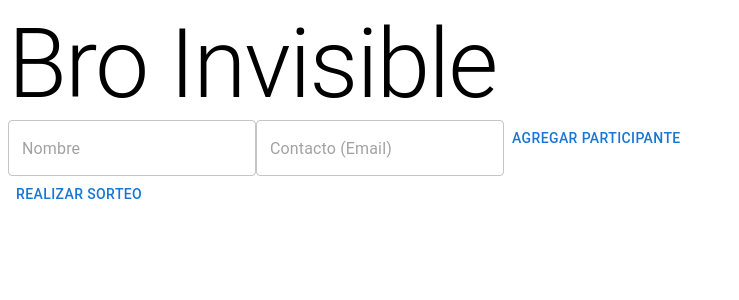
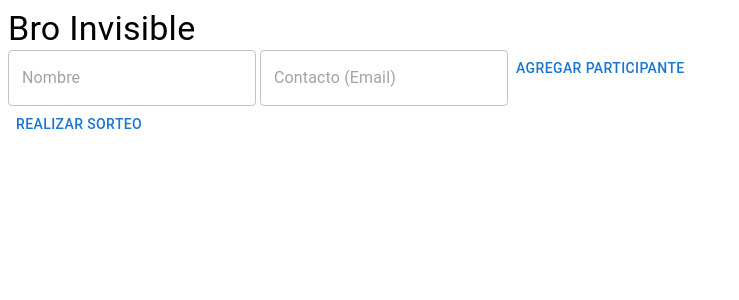
Before and after one commit to enzopazzelli/bro-invisible, a Next.js app: page / in a window 1280 px wide. Shown: the top 300 px of the page, without its empty margins (0-739 px from the left). Built offline with nearby package versions, Linux system fonts and the light colour scheme.

Commit message:
agregando el envio de mensajes

```diff
--- a/pages/api/enviarCorreo.js
+++ b/pages/api/enviarCorreo.js
@@ -4,8 +4,11 @@ export default async function handler(req, res) {
   if (req.method === 'POST') {
     const { email, mensaje } = req.body;
 
+    // Imprime las credenciales de correo electrónico para verificar que se estén cargando correctamente
+    console.log(`Credenciales de correo electrónico: ${process.env.EMAIL_USERNAME} / ${process.env.EMAIL_PASSWORD}`);
+
     let transporter = nodemailer.createTransport({
-      service: 'gmail', // o el servicio que estés utilizando
+      service: 'gmail',
       auth: {
         user: process.env.EMAIL_USERNAME,
         pass: process.env.EMAIL_PASSWORD
@@ -22,10 +25,11 @@ export default async function handler(req, res) {
     transporter.sendMail(mailOptions, (error, info) => {
       if (error) {
         console.error('Error enviando correo:', error);
-        return res.status(500).json({ error: 'Ocurrió un error al enviar el correo.' });
+        return res.status(500).json({ error: error.message }); // Devuelve el mensaje de error
       }
       console.log('Email enviado: ' + info.response);
-      res.status(200).send('Email enviado: ' + info.response);
+      res.status(200).json({ message: 'Email enviado: ' + info.response });
+
     });
   } else {
     res.status(404).send();
--- a/pages/index.js
+++ b/pages/index.js
@@ -8,6 +8,9 @@ export default function Home() {
   const [participantes, setParticipantes] = useState([]);
   const [nombre, setNombre] = useState("");
   const [contacto, setContacto] = useState("");
+  const [nombreError, setNombreError] = useState(false);
+  const [correoError, setCorreoError] = useState(false);
+
 
   // Mezclar los nombres
   function mezclar(array) {
@@ -23,24 +26,38 @@ export default function Home() {
     }
     return array;
   }
-
+  // Agregar participante
   function agregarParticipante(e) {
     e.preventDefault();
+
     if (participantes.some((p) => p.nombre === nombre)) {
       alert("El nombre ya existe. Por favor, introduce un nombre único.");
+      setNombreError(true);
       return;
+    } else {
+      setNombreError(false);
     }
+
+    if (!/\S+@\S+\.\S+/.test(contacto)) {
+      alert("Por favor, introduce un correo electrónico válido.");
+      setCorreoError(true);
+      return;
+    } else {
+      setCorreoError(false);
+    }
+
     setParticipantes((prev) => [...prev, { nombre, contacto }]);
     setNombre("");
     setContacto("");
   }
 
+  // Eliminar participante
   function eliminarParticipante(participanteParaEliminar) {
     setParticipantes((prev) =>
       prev.filter((participante) => participante !== participanteParaEliminar)
     );
   }
-
+  // Realizar sorteo
   async function realizarSorteo() {
     if (participantes.length < 2) {
       alert("Se necesitan al menos 2 participantes para el sorteo.");
@@ -54,7 +71,7 @@ export default function Home() {
       await enviarCorreo(participantes[i].contacto, `A ${participantes[i].nombre} le tocó ${amigoSecreto.nombre}.`);
     }
   }
-
+  // Enviar correos
   async function enviarCorreo(email, mensaje) {
     const response = await fetch('/api/enviarCorreo', {
       method: 'POST',
@@ -64,17 +81,35 @@ export default function Home() {
       body: JSON.stringify({ email, mensaje }),
     });
 
+    // Obtén el cuerpo de la respuesta
+    const responseBody = await response.json();
+
     if (!response.ok) {
-      throw new Error('Ocurrió un error al enviar el correo');
+      // Imprime el cuerpo de la respuesta antes de lanzar el error
+      console.error('Error en la respuesta del servidor:', responseBody);
+      throw new Error('Hay un error al enviar el correo');
     }
   }
 
   return (
     <div>
-      <Typography variant="h1">Bro Invisible</Typography>
+      <Typography variant="h4">Bro Invisible</Typography>
       <form onSubmit={agregarParticipante}>
-        <TextField value={nombre} onChange={(e) => setNombre(e.target.value)} placeholder="Nombre" required />
-        <TextField value={contacto} onChange={(e) => setContacto(e.target.value)} placeholder="Contacto (Email)" required />
+        <TextField
+          error={nombreError}
+          value={nombre}
+          onChange={(e) => { setNombre(e.target.value); setNombreError(false); }}
+          placeholder="Nombre"
+          required
+        />{" "}
+        <TextField
+          error={correoError}
+          value={contacto}
+          onChange={(e) => { setContacto(e.target.value); setCorreoError(false); }}
+          placeholder="Contacto (Email)"
+          required
+        />
+
         <Button type="submit">Agregar Participante</Button>
       </form>
       {participantes.map((participante) => (
```
Also changed, not shown: index2.js (added).
